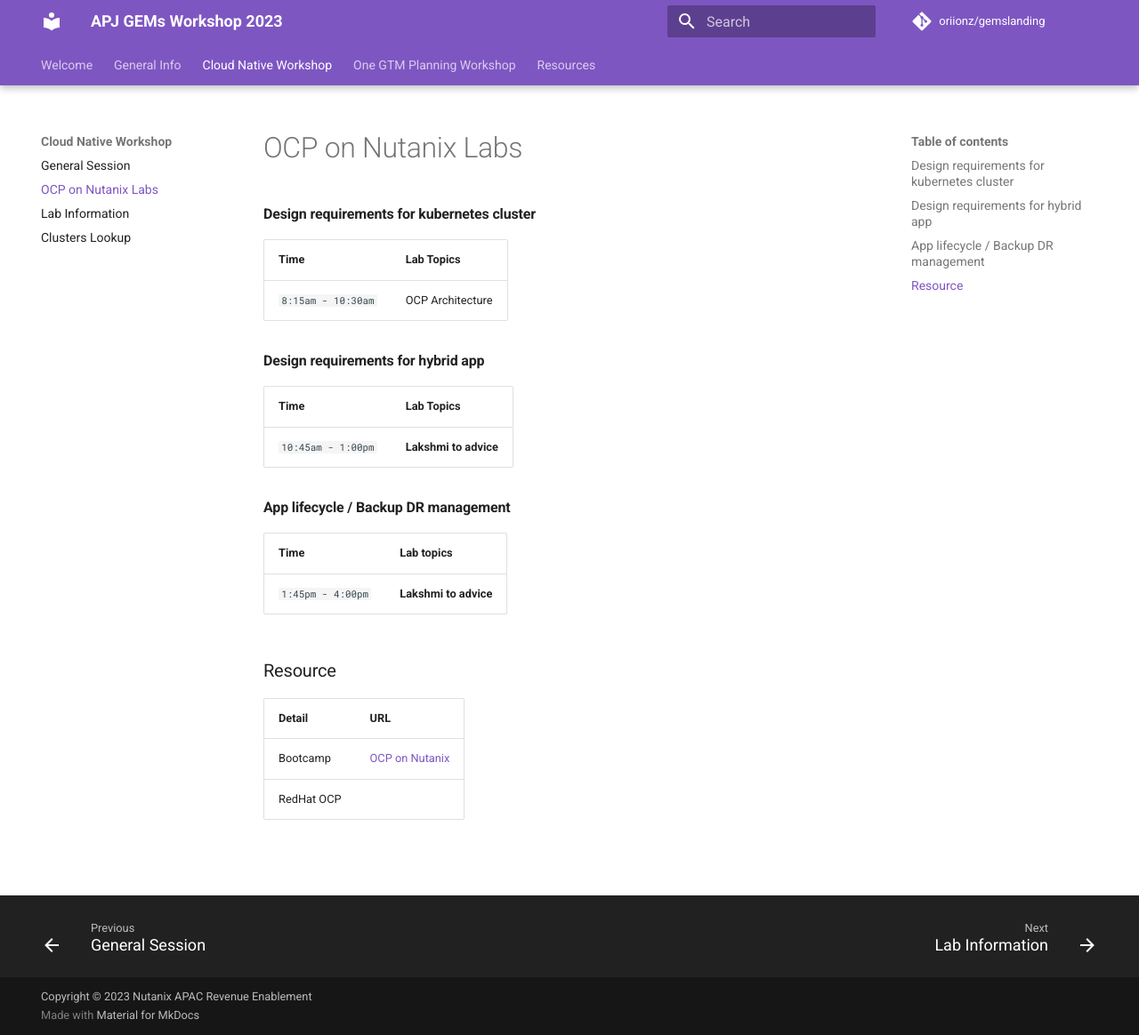
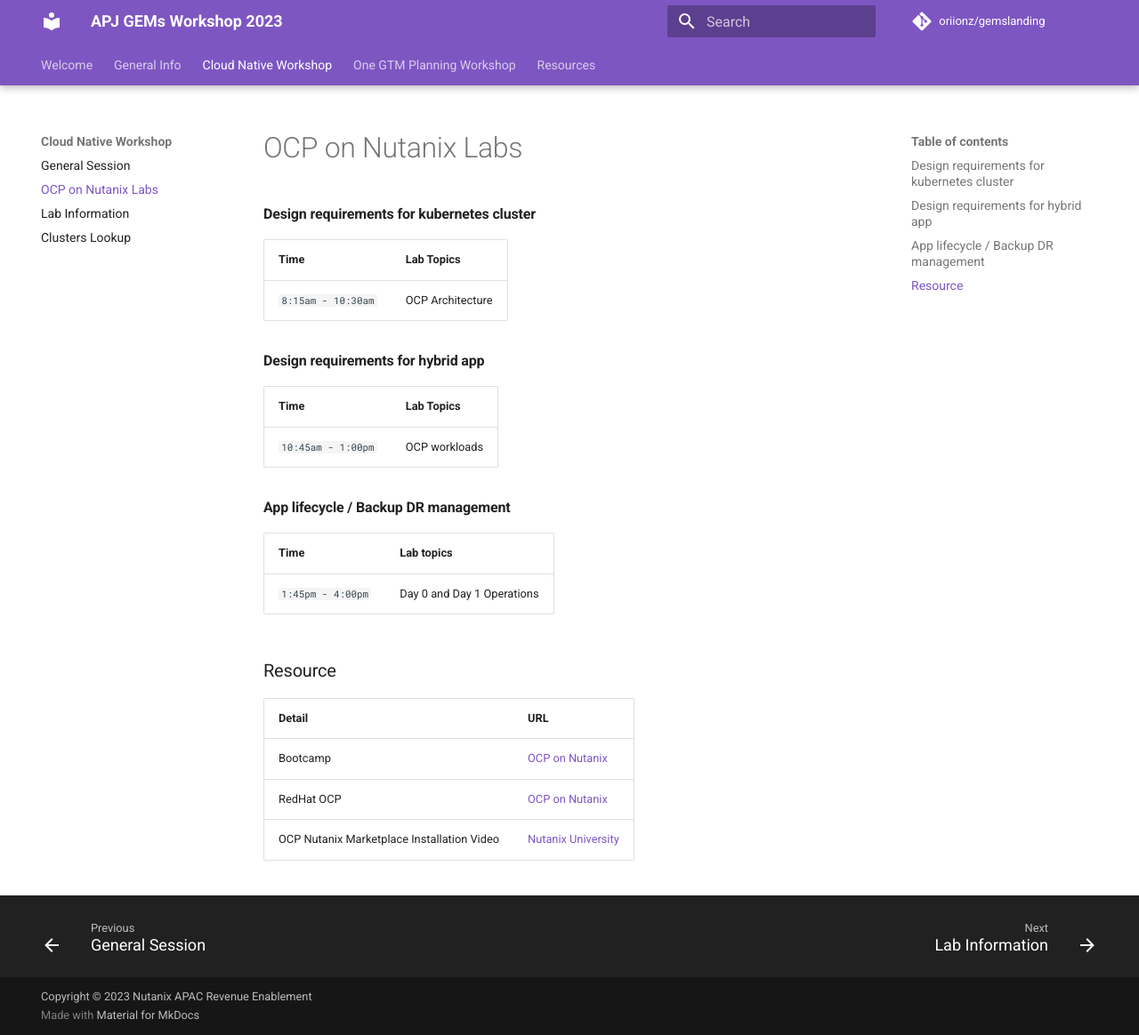
Before and after one commit to oriionz/gemslanding, an MkDocs documentation site: the page built from docs/daily_agenda/labs_agenda.md, in a window 1280 px wide and 1164 px high. Shown: the whole window at 89% size. Built offline with MkDocs 1.6.1 and Material for MkDocs 9.7.7, drawn with Linux system fonts in a browser that asks for light colours; comment, search, counter and statistics services are not loaded.

Commit message:
agenda changes

```diff
--- a/docs/daily_agenda/labs_agenda.md
+++ b/docs/daily_agenda/labs_agenda.md
@@ -10,14 +10,14 @@
 #### Design requirements for hybrid app
 | Time | Lab Topics |
 |-------------------------|----------|
-| `10:45am - 1:00pm` | **Lakshmi to advice**|
+| `10:45am - 1:00pm` | OCP workloads|
 
 
 #### App lifecycle / Backup DR management
 
 | Time | Lab topics |
 |-------------------------|----------|
-|` 1:45pm - 4:00pm `  | **Lakshmi to advice**|
+|` 1:45pm - 4:00pm `  | Day 0 and Day 1 Operations|
 
 
 
@@ -28,4 +28,5 @@
 |  Detail         | URL |
 |-----------|-----|
 | Bootcamp | <a href="https://nutanix-japan.github.io/ocp-gitp/" target="_blank">OCP on Nutanix</a>  |
-| RedHat OCP |   |
+| RedHat OCP |  <a href="https://console.redhat.com/openshift/downloads" target="_blank">OCP on Nutanix</a> |
+| OCP Nutanix Marketplace Installation Video |  <a href="https://www.youtube.com/watch?v=G8fFB6EUiOA" target="_blank">Nutanix University</a> |
```
Also changed, not shown: docs/index.md (+3 -0 lines).
